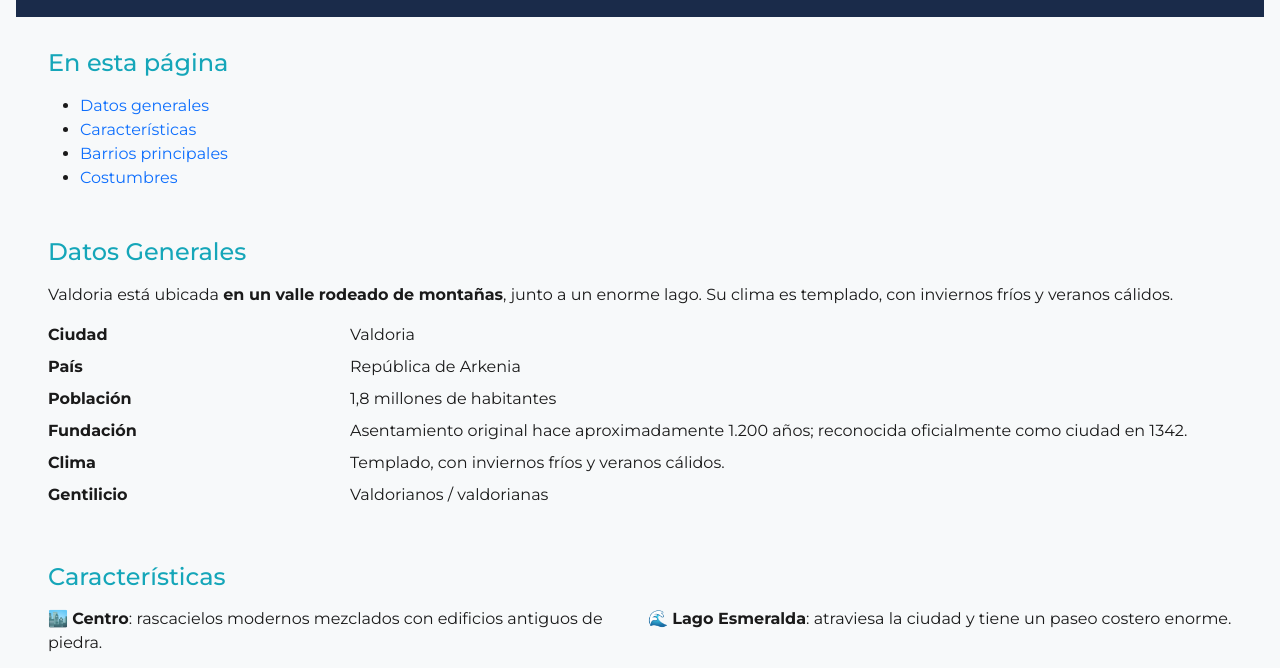
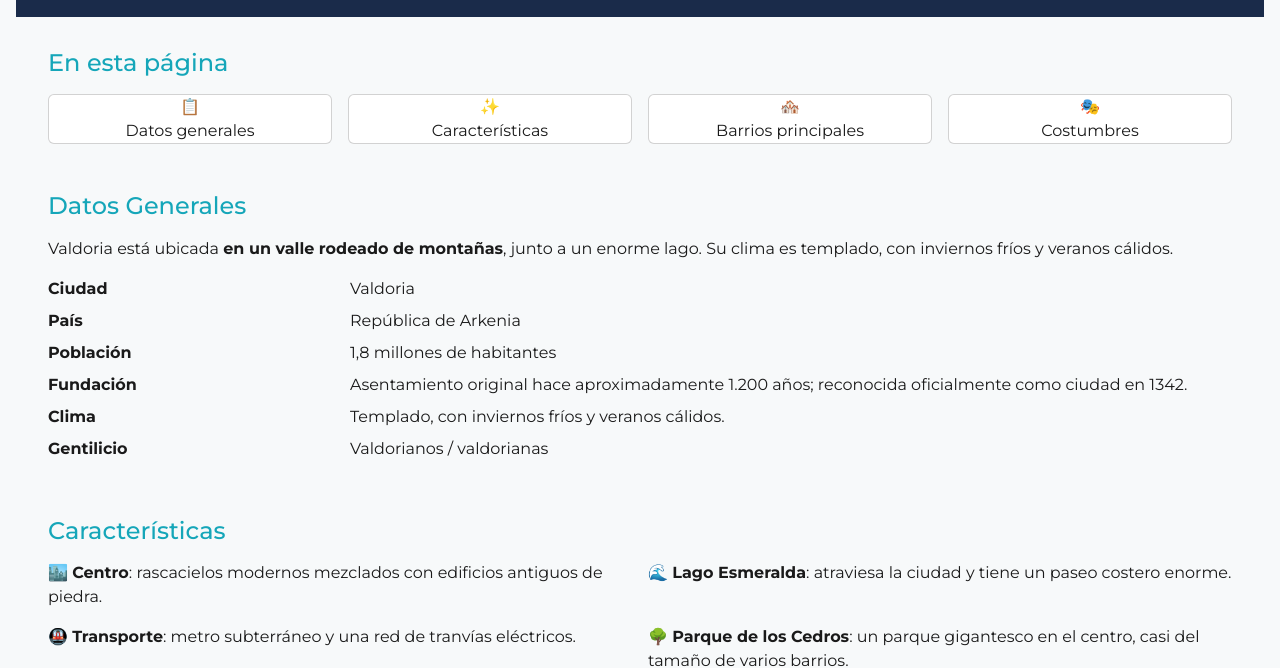
Before and after one commit to ZaguMax/LI1-2c2026-Grupo7, a plain HTML site: page ciudad.html in a window 1280 px wide. Shown: the part 77-745 px from the top of the page. Drawn offline with nearby package versions, Linux system fonts and the light colour scheme.

Commit message:
mejore los links en la pagina ciudad

```diff
--- a/ciudad.html
+++ b/ciudad.html
@@ -36,12 +36,34 @@
         <main>
             <section id="indice">
                 <h2>En esta página</h2>
-                <ul>
-                    <li><a href="#datos-generales">Datos generales</a></li>
-                    <li><a href="#caracteristicas">Características</a></li>
-                    <li><a href="#barrios">Barrios principales</a></li>
-                    <li><a href="#costumbres">Costumbres</a></li>
-                </ul>
+                <nav aria-label="Índice de la página">
+                    <ul class="row row-cols-2 row-cols-md-4 g-3 list-unstyled">
+                        <li class="col">
+                            <a class="indice-tarjeta card h-100 text-center" href="#datos-generales">
+                                <span class="indice-icono">📋</span>
+                                <span>Datos generales</span>
+                            </a>
+                        </li>
+                        <li class="col">
+                            <a class="indice-tarjeta card h-100 text-center" href="#caracteristicas">
+                                <span class="indice-icono">✨</span>
+                                <span>Características</span>
+                            </a>
+                        </li>
+                        <li class="col">
+                            <a class="indice-tarjeta card h-100 text-center" href="#barrios">
+                                <span class="indice-icono">🏘️</span>
+                                <span>Barrios principales</span>
+                            </a>
+                        </li>
+                        <li class="col">
+                            <a class="indice-tarjeta card h-100 text-center" href="#costumbres">
+                                <span class="indice-icono">🎭</span>
+                                <span>Costumbres</span>
+                            </a>
+                        </li>
+                    </ul>
+                </nav>
             </section>
             <section id="datos-generales">
                 <h2>Datos Generales</h2>
```
